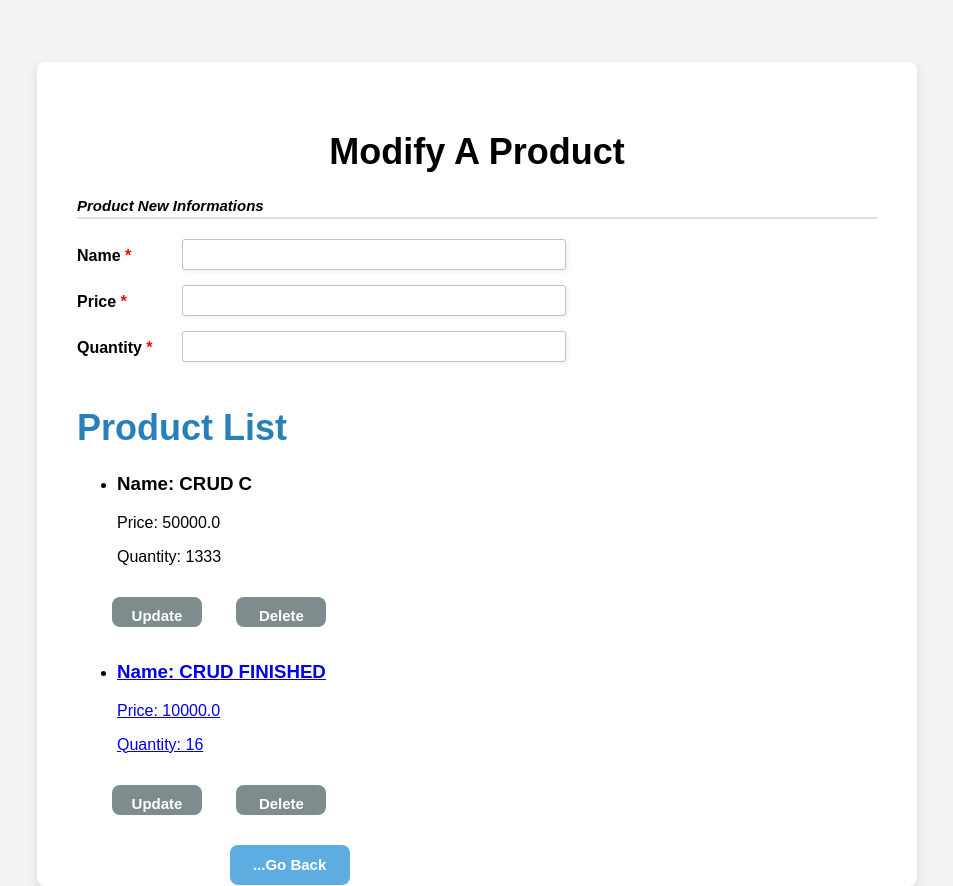
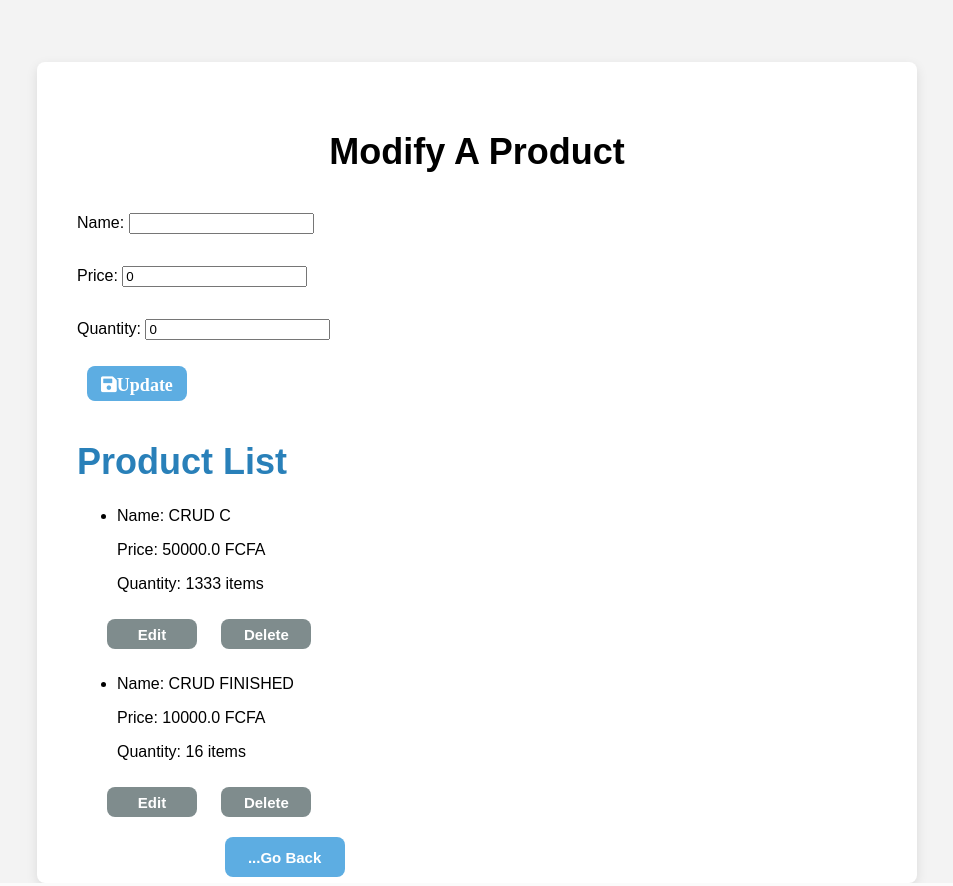
Before and after one commit to goddog44/Django-Product-Management-App, a Django app: page /index/modify/ in a window 1280 px wide. Shown: the part 156-1042 px from the top of the page, without its empty margins (163-1116 px from the left). Run offline with Django 5.2, Linux system fonts and the light colour scheme; data comes from the database, SQL or seed files in the repository; both versions use the stored data as it was after the commit; some libraries are stand-ins or nearby versions.

Commit message:
C.R.U.D completed

```diff
--- a/djangofirstapp/settings.py
+++ b/djangofirstapp/settings.py
@@ -37,8 +37,11 @@ INSTALLED_APPS = [
     'django.contrib.sessions',
     'django.contrib.messages',
     'django.contrib.staticfiles',
+    'crispy_forms',
     'firstapp',
 ]
+
+CRISPY_TEMPLATE_PACK = 'bootstrap4'
 
 MIDDLEWARE = [
     'django.middleware.security.SecurityMiddleware',
--- a/firstapp/forms.py
+++ b/firstapp/forms.py
@@ -1,6 +1,15 @@
 from django import forms
+from .models import *
 
-class ProductForm(forms.Form):
-    name = forms.CharField(max_length=100)
-    price = forms.DecimalField(max_digits=8, decimal_places=2)
-    quantity = forms.IntegerField()
+# class ProductForm(forms.Form):
+#     name = forms.CharField(max_length=100)
+#     price = forms.DecimalField(max_digits=8, decimal_places=2)
+#     quantity = forms.IntegerField()
+
+class ProductForm(forms.ModelForm):
+
+    class Meta:
+        model = Product
+        fields = '__all__'
+        # fields = ['name','price]
+        # excludes = ['name','pricer',]
--- a/firstapp/templates/form.html
+++ b/firstapp/templates/form.html
@@ -51,6 +51,7 @@
         border: 1px solid #0C0;
     }
     </style>
+    <script src="https://cdnjs.cloudflare.com/ajax/libs/bootstrap/5.3.3/js/bootstrap.min.js" integrity="sha512-ykZ1QQr0Jy/4ZkvKuqWn4iF3lqPZyij9iRv6sGqLRdTPkY69YX6+7wvVGmsdBbiIfN/8OdsI7HABjvEok6ZopQ==" crossorigin="anonymous" referrerpolicy="no-referrer"></script>
 <div class="form-style-2">
     <div class="form-style-2-heading">Product informations</div>
     <form action="" method="post">
--- a/firstapp/templates/modify.html
+++ b/firstapp/templates/modify.html
@@ -1,9 +1,12 @@
+{% comment %} {% load crispy_forms %} {% endcomment %}
 <!DOCTYPE html>
+
 <html>
   <head>
     <title>Submit Measurements</title>
     <link rel="stylesheet" href="https://fonts.googleapis.com/icon?family=Material+Icons">
     <link rel="stylesheet" href="https://cdnjs.cloudflare.com/ajax/libs/font-awesome/5.15.3/css/all.min.css">
+    <script src="https://cdnjs.cloudflare.com/ajax/libs/bootstrap/5.3.3/js/bootstrap.min.js" integrity="sha512-ykZ1QQr0Jy/4ZkvKuqWn4iF3lqPZyij9iRv6sGqLRdTPkY69YX6+7wvVGmsdBbiIfN/8OdsI7HABjvEok6ZopQ==" crossorigin="anonymous" referrerpolicy="no-referrer"></script>
     <meta charset="UTF-8">
     <style>
       body {
@@ -175,38 +178,56 @@
           cursor: pointer;
           transition: background-color 0.3s ease;
           position:relative;
-          left:-20px
+          left:-20px;
+        }
+        button {
+          background-color: ;
+          color: #fff;
+          border: none;
+          border-radius: 8px;
+          padding: 5px;
+          margin: 10px;
+          width: 100px;
+          height: 35px;
+          font-weight: 600;
+          cursor: pointer;
+          left: -10px;
+          transition: background-color 0.3s ease;
         }
 
-
 </style>
-  </head>
+<html>
   <body>
     <div class="container" style="margin-top: 17%;">
       <div class= "head"><h2 style="color: black; ">Modify A Product</h2></div>
-        <form method="post" action="{% url 'add_product' %}">
+        <form method="post">
          {% csrf_token %}
-            <div class="form-style-2">
-                <div class="form-style-2-heading">Product New Informations</div>
-                <form action="" method="post">
-                    <label for="name"><span>Name <span class="required">*</span></span><input type="text" id="name" class="input-field" name="name" required></label>
-                    <label for="name"><span>Price <span class="required">*</span></span><input type="text" id="price" class="input-field" name="price" step="1" required></label>
-                    <label for="name"><span>Quantity <span class="required">*</span></span><input type="text" id="quantity" class="input-field" name="quantity" step="1" required></label>
-                  </div>
+          {% comment %} <div class="form-style-2">
+            <div class="form-style-2-heading">Product New Information</div>
+            <label for="name"><span>Name <span class="required">*</span></span><input type="text" class="input-field" name="name" id="name" value="{{ product.name }}"></label>
+            <label for="price"><span>Price <span class="required">*</span></span><input type="text" class="input-field" name="price" value="{{ product.price }}"></label>
+            <label for="quantity"><span>Quantity <span class="required">*</span></span><input type="text" class="input-field" name="quantity" value="{{ product.quantity }}"></label>
+          </div> {% endcomment %}
+          {{form.as_p}}
+
+
+          <button class="fas fa-save fa-alt" type="submit" style="background-color: #5DADE2;">Update</button>
         </form>
+
         <h2>Product List</h2>
         <ul>
             {% for product in products %}
-            <li>
-                <h3>Name: {{ product.name }}</h3>
-                <p>Price: {{ product.price }}</p>
-                <p>Quantity: {{ product.quantity }}</p>
-                <a href="{% url 'modify_product' %}"><button class="mp" type="submit" style="background-color: #7F8C8D; font-size: 15px;">Update</button> <a href="{% url 'modify_product' %}"><button class="mp" type="submit" style="background-color: #7F8C8D; font-size: 15px;">Delete</button>
+          <li >
+            <p font-size= 12 font-style= "bold">Name: {{ product.name }}</p>
+            <p>Price: {{ product.price }} FCFA</p>
+            <p>Quantity: {{ product.quantity }} items</p>
+            <a href="{% url 'update_product' product.id %}"><button class="mp" type="hidden" style="background-color: #7F8C8D; font-size: 15px;">Edit</button></a>
+            <a href="{% url 'delete_product' product.id %}"><button class="mp" type="hidden" style="background-color: #7F8C8D; font-size: 15px;">Delete</button></a>
           </li>
             {% empty %}
                 <li>No products found.</li>
             {% endfor %}
-        <a href="{% url 'add_product' %}"><button class="gb" type="submit" style="background-color: #5DADE2; font-size: 15px;">...Go Back</button>
+            <a href="{% url 'add_product' %}"><button class="gb" type="" style="background-color: #5DADE2; font-size: 15px;">...Go Back</button></a>
         </ul>
     </div>
   </body>
--- a/firstapp/urls.py
+++ b/firstapp/urls.py
@@ -1,9 +1,11 @@
 from django.urls import path
 from . import views
 
-#urlconfig
-
 urlpatterns = [
-    path('hello/', views.test, name= 'add_product'),
-    path('modify/', views.modify, name = 'modify_product' )
+    path('hello/', views.test, name='add_product'),
+    path('modify/', views.modify, name='modify_product'),
+    path('delete/<int:id>/', views.delete, name='delete_product'),
+    path('modify/<int:id>/', views.finalupdate, name='update_product'),
+    path('id/<int:id>/', views.update, name='id_product'),
+    path('final/<int:id>/', views.finalupdate, name='final_product')
 ]
--- a/firstapp/views.py
+++ b/firstapp/views.py
@@ -1,4 +1,4 @@
-from django.shortcuts import redirect, render
+from django.shortcuts import redirect, render, get_object_or_404
 from .models import Product
 from .forms import ProductForm
 
@@ -19,17 +19,15 @@ def add(request, id):
 
         return redirect('index')
     return render(request, 'index.html', )
-                           #
-    if request.method == 'GET':
-        return render(request)
+
 #-----------------------------------------------------------------------#
 
 
 #--------------------function to delete products------------------------#
 #-----------------------------------------------------------------------#
-def delete(request, prod_id):
-    if request.method == 'DELETE':
-        return render(request)
+# def delete(request, prod_id):
+#     if request.method == 'DELETE':
+#         return render(request)
 
 #-----------------------------------------------------------------------#
 
@@ -46,7 +44,7 @@ def modify(request, id=1):
             quantity = form.cleaned_data['quantity']
             product = Product(name=name, price=price, quantity=quantity)
             product.save()
-            return redirect('add_product')
+            return redirect('modify_product')
     else:
         form = ProductForm()
     products = Product.objects.all()
@@ -57,15 +55,55 @@ def test(request):
     if request.method == 'POST':
         form = ProductForm(request.POST)
         if form.is_valid():
-            name = form.cleaned_data['name']
-            price = form.cleaned_data['price']
-            quantity = form.cleaned_data['quantity']
-            product = Product(name=name, price=price, quantity=quantity)
-            product.save()
+            # name = form.cleaned_data['name']
+            # price = form.cleaned_data['price']
+            # quantity = form.cleaned_data['quantity']
+            # product = Product(name=name, price=price, quantity=quantity)
+            # product.save()
+            form.save()
+            print("saved successfully")
             return redirect('add_product')
     else:
         form = ProductForm()
     products = Product.objects.all()
     return render(request, 'index.html', {'form': form, 'products': products})
-#reuquest,id
-#form =Production(request.post,instance=)
+#request, id
+#form = Production(request.post, instance=)
+
+def delete(request, id):
+    product = Product.objects.get(id=id)
+    product.delete()
+    return redirect('modify_product')
+
+#--------------------function to update products----------------------#
+#-----------------------------------------------------------------------#
+def update(request, id):
+    product = Product.objects.get(id=id)  # Fetch the product object
+    form = ProductForm(request.POST)
+    form = ProductForm(initial={'name': product.name, 'price': product.price, 'quantity': product.quantity})  # Populate form with initial values
+
+    products = Product.objects.all()
+    return render(request, 'modify.html', {'form': form, 'products': products, 'product': product})
+
+
+
+def finalupdate(request, id):
+    products = Product.objects.get(id=id)
+    product = Product.objects.get(id=id)
+    # products.delete()
+    form = ProductForm(request.POST or  None,instance = product)
+    if request.method == 'POST':
+        if form.is_valid():
+            # name = form.cleaned_data['name']
+            # price = form.cleaned_data['price']
+            # quantity = form.cleaned_data['quantity']
+            # product = Product(name=name, price=price, quantity=quantity)
+            # product.save()
+            form.save()
+            print("saved successfully")
+            return redirect('modify_product')
+    else:
+        # form = ProductForm(instance = product)
+        pass
+    products = Product.objects.all()
+    return render(request, 'modify.html', {'form': form, 'products': products, 'dev':product})
```
Also changed, not shown: firstapp/templates/id.html (added, +12 -0 lines), firstapp/templates/index.html (+8 -6 lines), db.sqlite3. Lines whose indentation alone changed are shown as unchanged.
